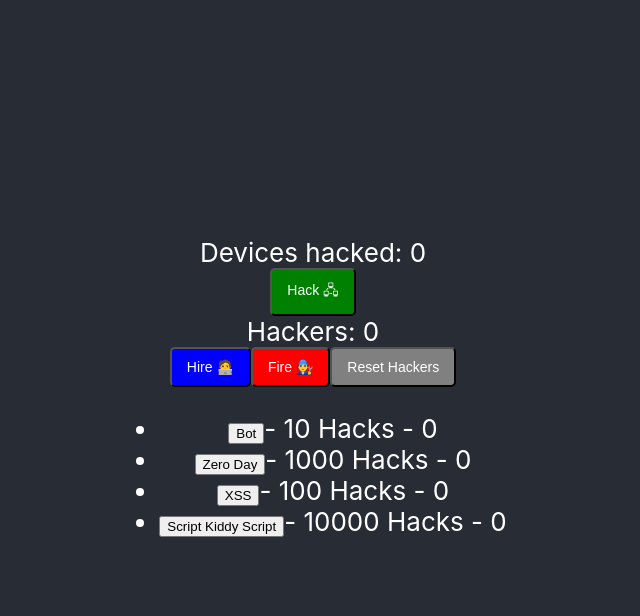
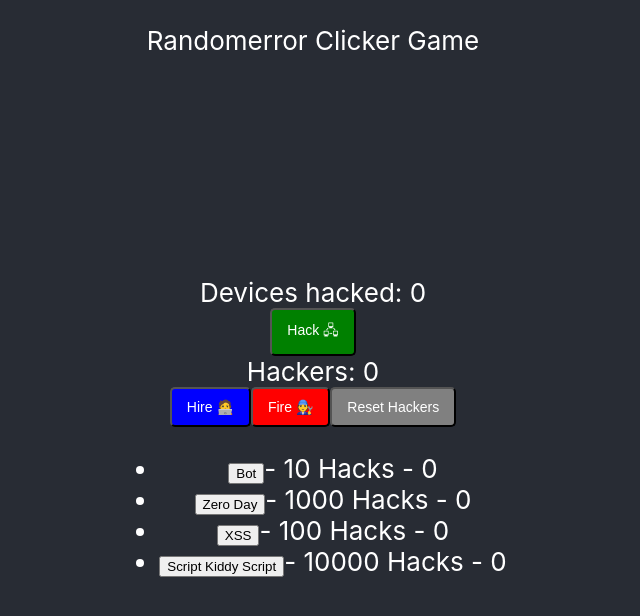
Before and after one commit to Unh0ld/randomerror-clicker, a React (Create React App) app in the folder frontend/: page / in a window 1280 px wide. Shown: the top 616 px of the page, without its empty margins (327-967 px from the left). Built offline with nearby package versions, Linux system fonts and the light colour scheme.

Commit message:
fix tests

```diff
--- a/frontend/src/App.css
+++ b/frontend/src/App.css
@@ -15,7 +15,18 @@
 
 .App-header {
   background-color: #282c34;
-  min-height: 100vh;
+  min-height: 10vh;
+  display: flex;
+  flex-direction: column;
+  align-items: center;
+  justify-content: center;
+  font-size: calc(10px + 2vmin);
+  color: white;
+}
+
+.App-main {
+  background-color: #282c34;
+  min-height: 90vh;
   display: flex;
   flex-direction: column;
   align-items: center;
--- a/frontend/src/App.tsx
+++ b/frontend/src/App.tsx
@@ -1,6 +1,3 @@
-import React from 'react';
-import { useState } from 'react';
-import logo from './logo.svg';
 import './App.css';
 import Counter from './modules/Counter';
 import Darknet from './modules/Darknet';
@@ -10,9 +7,12 @@ function App() {
   return (
     <div className="App">
       <header className="App-header">
+        Randomerror Clicker Game
+      </header>
+      <main className="App-main">
         <Counter></Counter>
         <Darknet></Darknet>
-      </header>
+      </main>
     </div>
   );
 }
--- a/frontend/src/modules/Counter.tsx
+++ b/frontend/src/modules/Counter.tsx
@@ -26,7 +26,7 @@ function Counter() {
 
     return (
         <div>
-            <div>Devices hacked: {hacks}</div>
+            <div id="hacks">Devices hacked: {hacks}</div>
             <button className="hack-button" onClick={() => setCounter(hacks + 1)}>Hack 🖧</button>
             <div>Hackers: {increment}</div>
             <button className="hire-button" onClick={() => setIncrement(prevIncrement => prevIncrement + 1)}>Hire 🧑‍💻</button>
```
Also changed, not shown: 2 other files (tests, documents, lock files or other folders).
